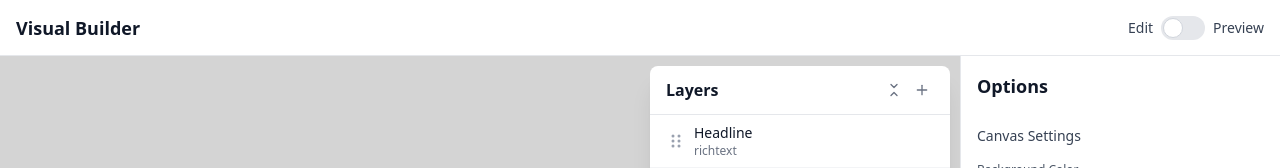
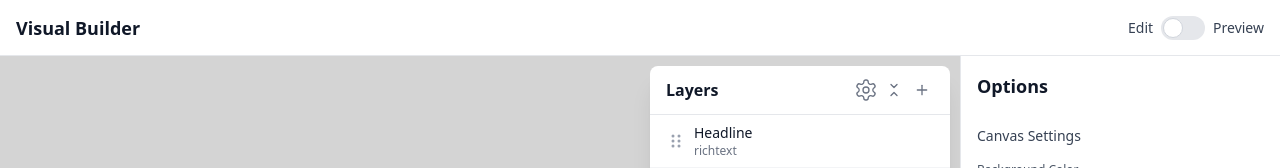
Before and after one commit to rohanbhangui/visual-ad-builder-test, a React (Vite) app: page / in a window 1280 px wide. Shown: the top 168 px of the page. Built offline with nearby package versions, Linux system fonts and the light colour scheme; a web font is replaced by a local one.

Commit message:
canvas settings button

```diff
--- a/src/App.tsx
+++ b/src/App.tsx
@@ -636,6 +636,7 @@ const App = () => {
               onLayerDragEnd={handleLayerDragEnd}
               onAddLayer={handleAddLayer}
               onToggleLock={handleToggleLock}
+              onCanvasSettings={() => setSelectedLayerId(null)}
             />
           ) : null}
 
--- a/src/components/LayersPanel.tsx
+++ b/src/components/LayersPanel.tsx
@@ -4,6 +4,7 @@ import { COLORS, UI_COLORS } from '../consts';
 import PlusIcon from '../assets/icons/plus.svg?react';
 import ExpandIcon from '../assets/icons/expand.svg?react';
 import CollapseIcon from '../assets/icons/collapse.svg?react';
+import SettingsIcon from '../assets/icons/settings.svg?react';
 import DragHandleIcon from '../assets/icons/drag-handle.svg?react';
 import LockIcon from '../assets/icons/lock.svg?react';
 import UnlockIcon from '../assets/icons/unlock.svg?react';
@@ -29,6 +30,7 @@ interface LayersPanelProps {
   onLayerDragEnd: () => void;
   onAddLayer: (type: 'text' | 'richtext' | 'image' | 'video' | 'button') => void;
   onToggleLock: (layerId: string) => void;
+  onCanvasSettings: () => void;
 }
 
 export const LayersPanel = ({
@@ -47,6 +49,7 @@ export const LayersPanel = ({
   onLayerDragEnd,
   onAddLayer,
   onToggleLock,
+  onCanvasSettings,
 }: LayersPanelProps) => {
   const [showDropdown, setShowDropdown] = useState(false);
   const [isCollapsed, setIsCollapsed] = useState(false);
@@ -117,10 +120,20 @@ export const LayersPanel = ({
           !isCollapsed ? 'border-b border-gray-200' : ''
         }`}
       >
-        <div onMouseDown={onMouseDown} className="flex-1 cursor-grab">
+        <div onMouseDown={onMouseDown} className="flex-1 cursor-grab active:cursor-grabbing">
           Layers
         </div>
         <div className="flex items-center gap-1">
+          <button
+            onClick={(e) => {
+              e.stopPropagation();
+              onCanvasSettings();
+            }}
+            className="w-6 h-6 flex items-center justify-center text-gray-500 hover:text-gray-700 hover:bg-gray-100 rounded transition-colors cursor-pointer"
+            title="Canvas Settings"
+          >
+            <SettingsIcon />
+          </button>
           <button
             onClick={(e) => {
               e.stopPropagation();
```
Also changed, not shown: src/assets/icons/settings.svg (added).
